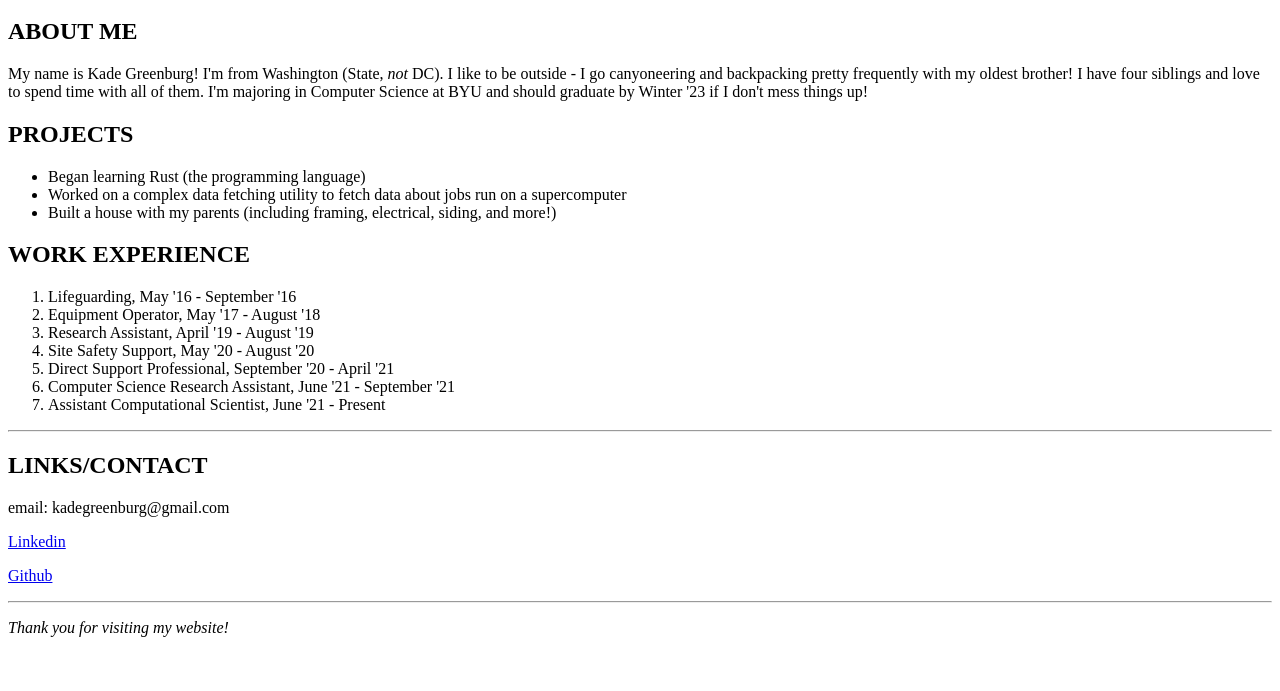
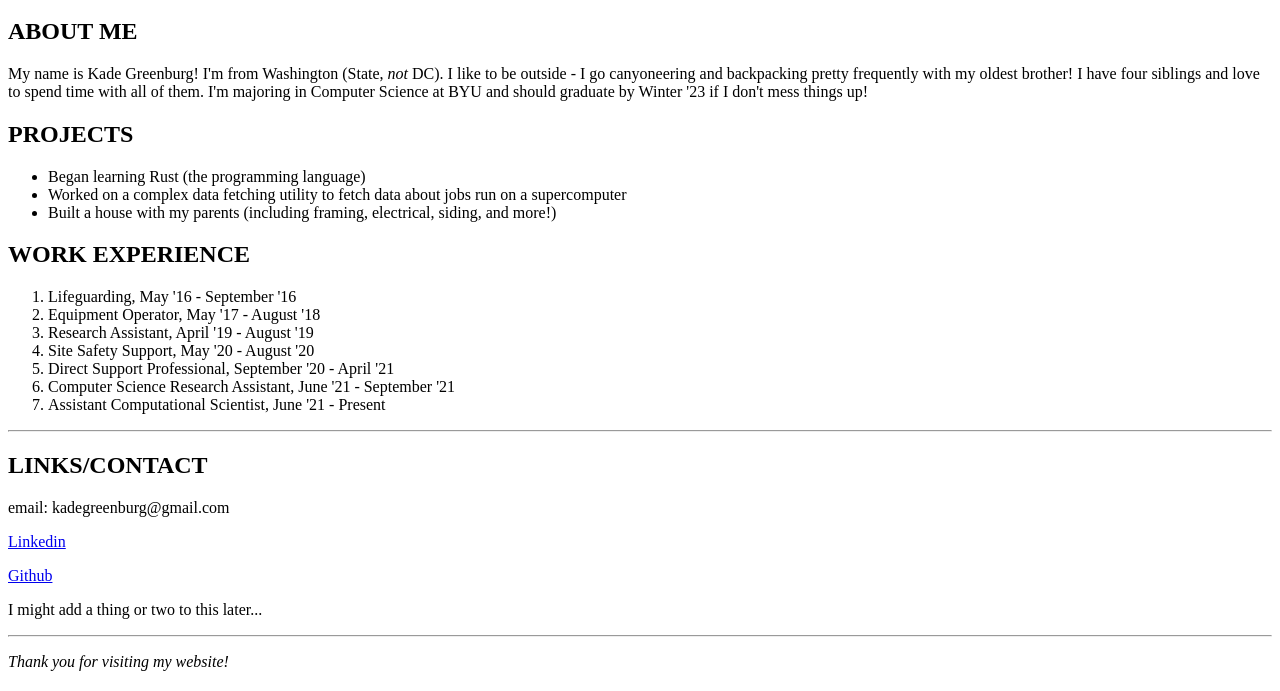
Before and after one commit to katorade8/portfolio, a plain HTML site: page index.html in a window 1280 px wide. Shown: the part 109-800 px from the top of the page. Drawn offline with Linux system fonts and the light colour scheme.

Commit message:
I might add a thing or two (test)...

```diff
--- a/index.html
+++ b/index.html
@@ -39,6 +39,7 @@
         <p>email: kadegreenburg@gmail.com</p>
         <p><a href="https://www.linkedin.com/kadegreenburg">Linkedin</a></p>
         <p><a href="https://github.com/katorade8">Github</a></p>
+        <p>I might add a thing or two to this later...</p>
         <hr>
 
         <p><em>Thank you for visiting my website!</em></p>
```
